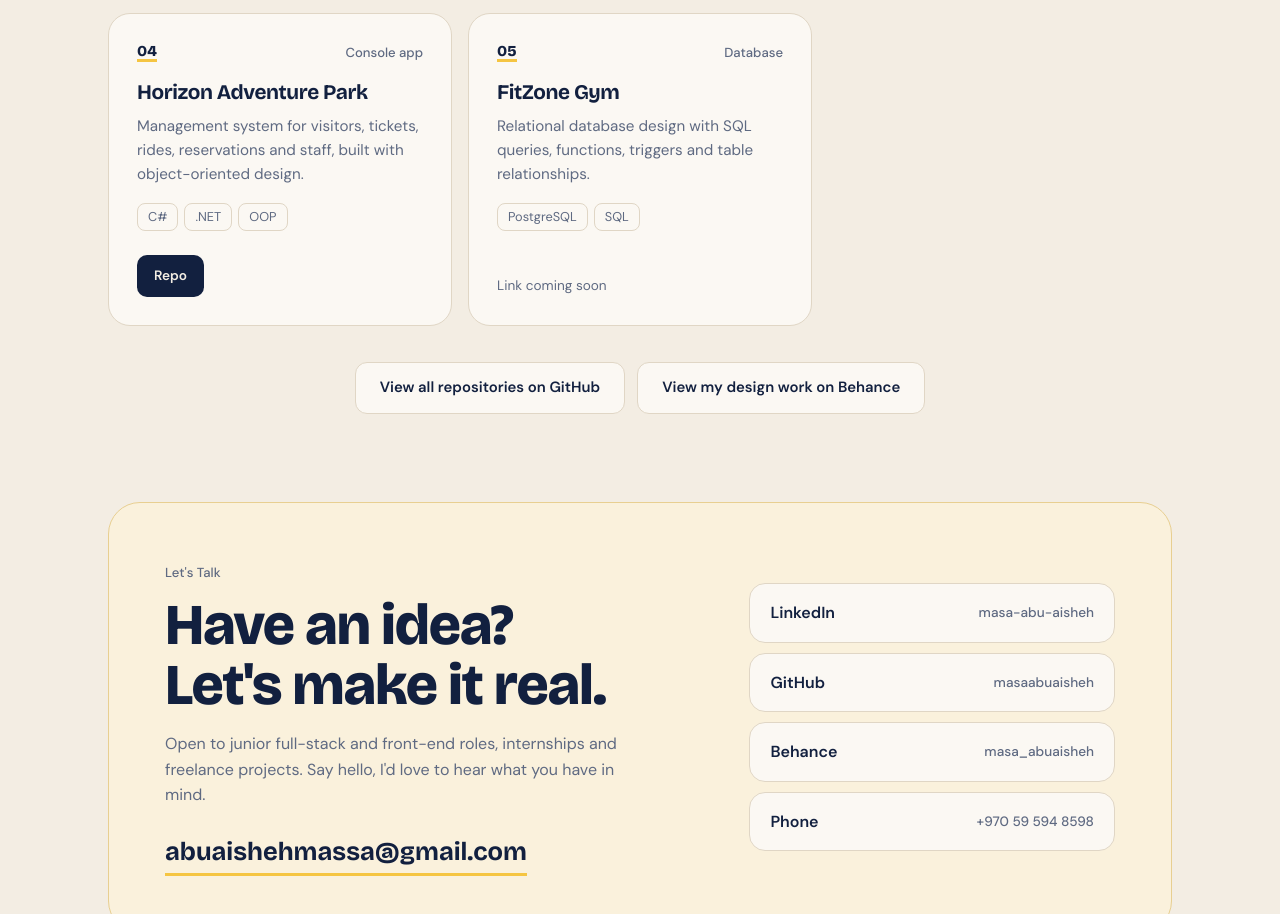
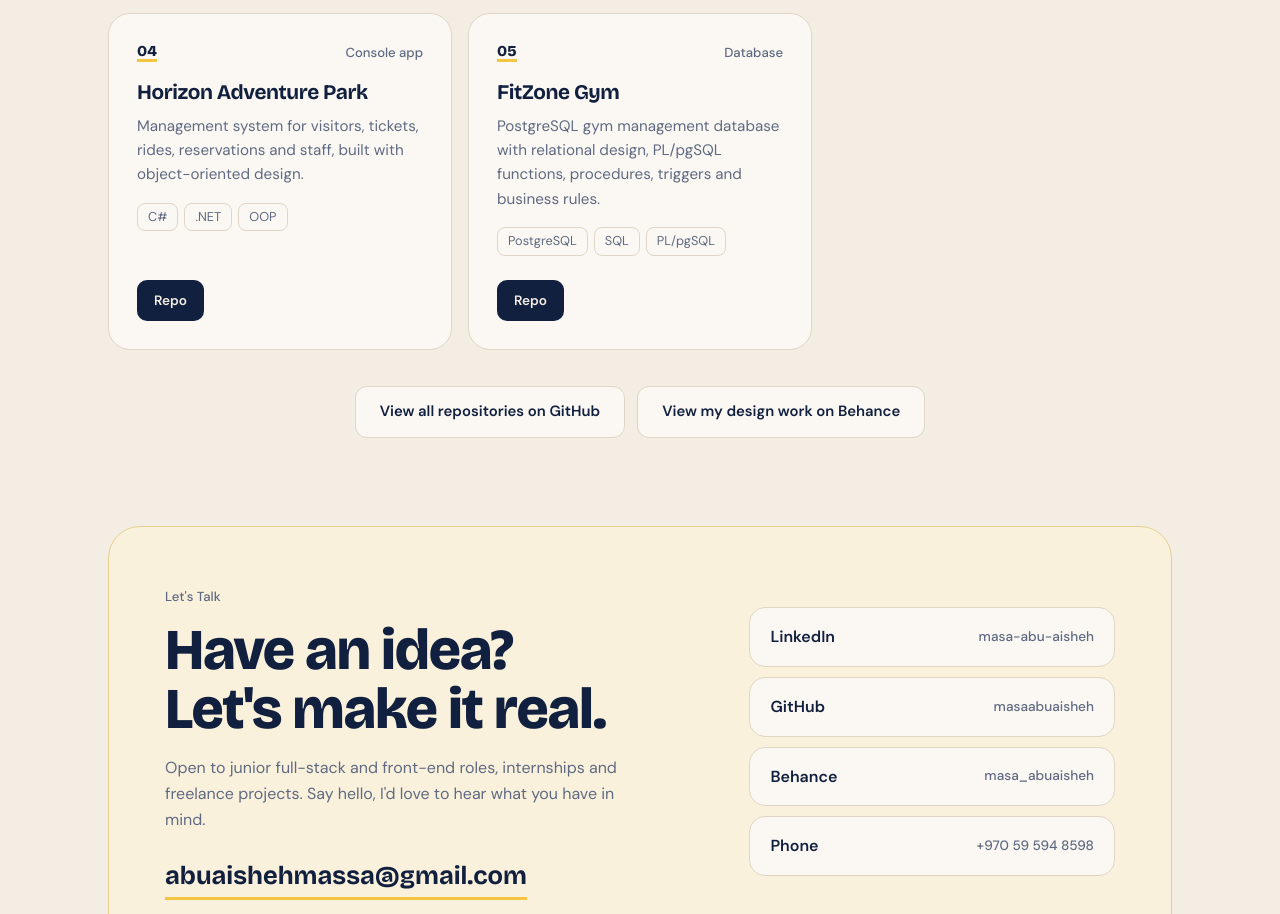
Before and after one commit to masaabuaisheh/portfolio, a plain HTML site: page index.html in a window 1280 px wide. Shown: the part 6317-7231 px from the top of the page. Drawn offline with nearby package versions, Linux system fonts and the light colour scheme.

Commit message:
Add FitZone project to portfolio

```diff
--- a/index.html
+++ b/index.html
@@ -1609,15 +1609,28 @@
               <div class="top">
                 <span class="num">05</span><span class="label">Database</span>
               </div>
+
               <h3>FitZone Gym</h3>
+
               <p>
-                Relational database design with SQL queries, functions, triggers
-                and table relationships.
+                PostgreSQL gym management database with relational design,
+                PL/pgSQL functions, procedures, triggers and business rules.
               </p>
+
               <div class="tags">
-                <span class="tag">PostgreSQL</span><span class="tag">SQL</span>
-              </div>
-              <div class="foot"><span class="soon">Link coming soon</span></div>
+                <span class="tag">PostgreSQL</span><span class="tag">SQL</span
+                ><span class="tag">PL/pgSQL</span>
+              </div>
+
+              <div class="foot">
+                <a
+                  class="btn btn-solid btn-sm"
+                  href="https://github.com/masaabuaisheh/FitZone-Gym-Management-System"
+                  target="_blank"
+                  rel="noopener"
+                  >Repo</a
+                >
+              </div>
             </div>
           </div>
           <div class="row" style="justify-content: center; margin-top: 36px">
```
